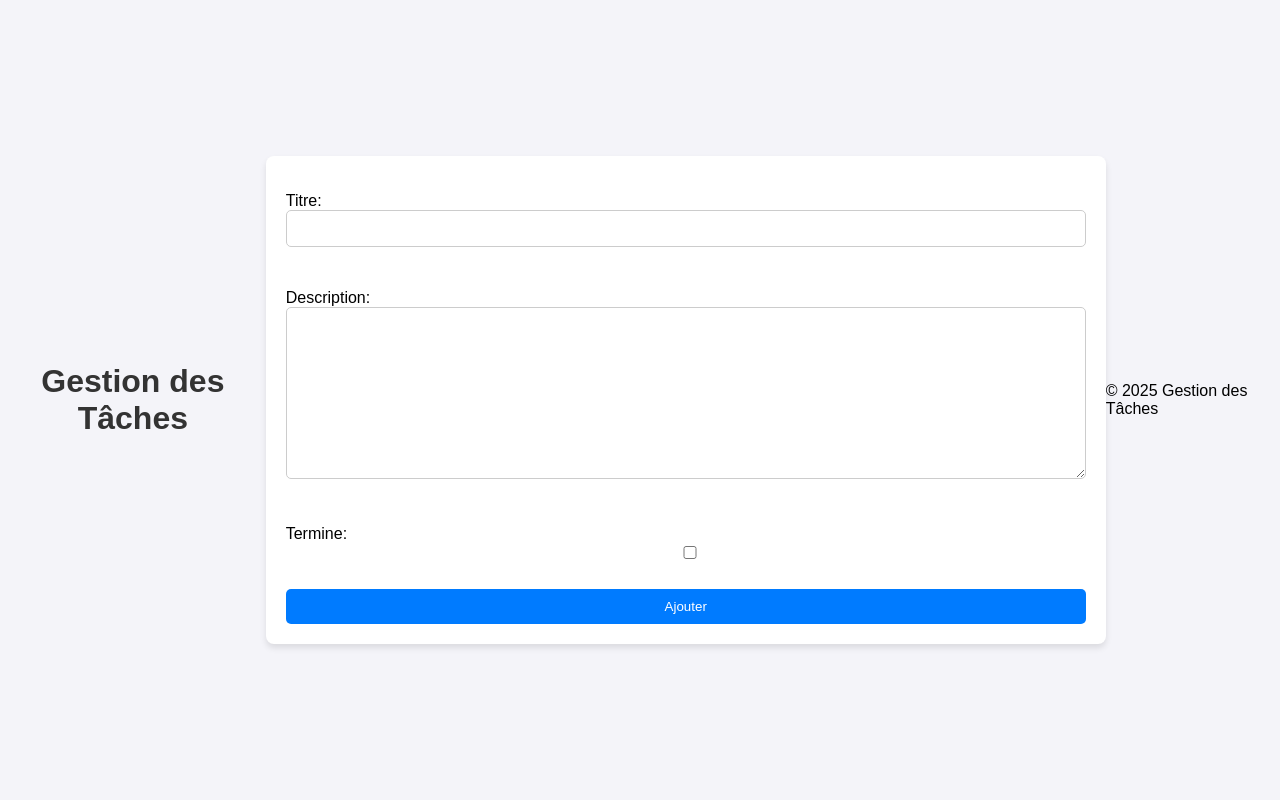
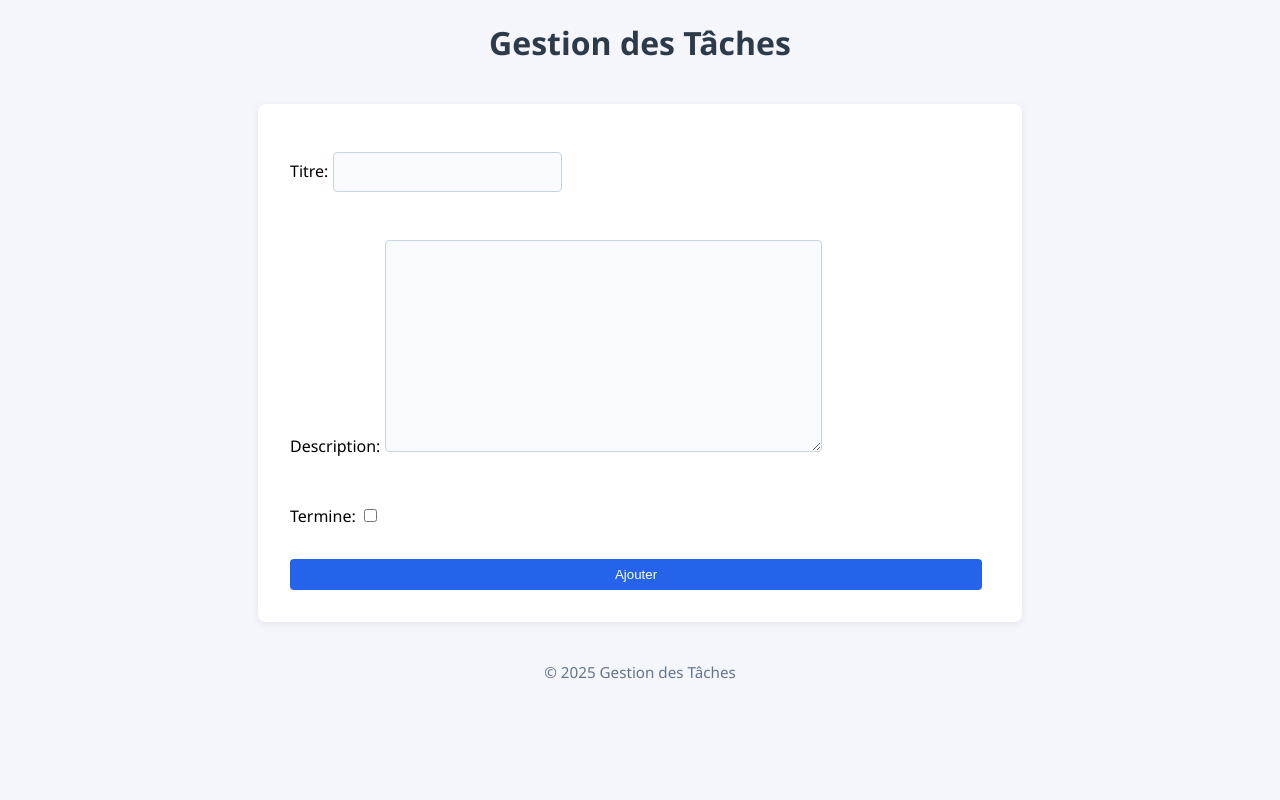
Before and after one commit to Ulriche-Dev/projet_final_todo, a Django app: page /taches/ajouter/ in a window 1280 px wide. Run offline with Django 5.2, Linux system fonts and the light colour scheme; parts of the project's set-up code (start-up, migrations or seed data) failed here and were passed over.

Commit message:
style: refonte

```diff
--- a/config/settings.py
+++ b/config/settings.py
@@ -129,7 +129,8 @@
 STATIC_URL = 'static/'
 
 STATICFILES_DIRS = [
-    os.path.join(BASE_DIR, 'frontend', 'dist', 'assets'),  # pour les fichiers JS/CSS
+    os.path.join(BASE_DIR, 'static'),  # Pour le CSS Django
+    os.path.join(BASE_DIR, 'frontend', 'dist', 'assets'),  # Pour le frontend JS/CSS
 ]
 
 # Pour les fichiers statiques
--- a/frontend/src/App.jsx
+++ b/frontend/src/App.jsx
@@ -8,6 +8,7 @@
   supprimerTache,
   toggleTache,
 } from './api';
+import './styles.css';
 
 function App() {
   const [token, setToken] = useState(() => localStorage.getItem('token') || '');
--- a/static/css/styles.css
+++ b/static/css/styles.css
@@ -1,67 +1,81 @@
-/* styles.css */
-
 body {
-    font-family: Arial, sans-serif;
+    font-family: 'Segoe UI', Arial, sans-serif;
+    background: #f4f6fb;
     margin: 0;
     padding: 0;
-    display: flex;
-    justify-content: center;
-    align-items: center;
-    min-height: 100vh;
-    background-color: #f4f4f9;
 }
 
-main {
-    max-width: 800px;
-    width: 100%;
-    background: #ffffff;
-    padding: 20px;
-    box-shadow: 0 4px 6px rgba(0, 0, 0, 0.1);
+main, .container {
+    max-width: 700px;
+    margin: 40px auto;
+    background: #fff;
     border-radius: 8px;
+    box-shadow: 0 2px 8px rgba(0,0,0,0.07);
+    padding: 32px;
 }
 
 h1, h2 {
-    color: #333333;
     text-align: center;
+    color: #2d3a4a;
+    margin-bottom: 24px;
 }
 
-a {
-    color: #007BFF;
-    text-decoration: none;
+ul {
+    list-style: none;
+    padding: 0;
 }
 
-a:hover {
-    text-decoration: underline;
+li {
+    background: #f8fafc;
+    margin-bottom: 12px;
+    padding: 16px;
+    border-radius: 6px;
+    box-shadow: 0 1px 3px rgba(0,0,0,0.03);
+    display: flex;
+    flex-direction: column;
+    gap: 8px;
 }
 
-button {
-    background-color: #007BFF;
-    color: white;
+a, button {
+    display: inline-block;
+    padding: 8px 16px;
+    margin-right: 8px;
+    border-radius: 4px;
     border: none;
-    padding: 10px 15px;
-    border-radius: 5px;
+    background: #2563eb;
+    color: #fff;
+    text-decoration: none;
+    font-weight: 500;
     cursor: pointer;
+    transition: background 0.2s;
 }
 
-button:hover {
-    background-color: #0056b3;
+a:hover, button:hover {
+    background: #1e40af;
 }
 
 form {
     display: flex;
     flex-direction: column;
-    gap: 10px;
+    gap: 16px;
 }
 
-input, textarea {
+input, textarea, select {
     padding: 10px;
-    border: 1px solid #cccccc;
-    border-radius: 5px;
-    width: 100%;
-    box-sizing: border-box;
+    border: 1px solid #cbd5e1;
+    border-radius: 4px;
+    font-size: 1rem;
+    background: #f8fafc;
 }
 
-input:focus, textarea:focus {
-    border-color: #007BFF;
+input:focus, textarea:focus, select:focus {
+    border-color: #2563eb;
     outline: none;
 }
+
+footer {
+    text-align: center;
+    color: #64748b;
+    margin-top: 40px;
+    font-size: 0.95em;
+}
```
Also changed, not shown: frontend/src/styles.css (added, +129 -0 lines), 1 other file.
